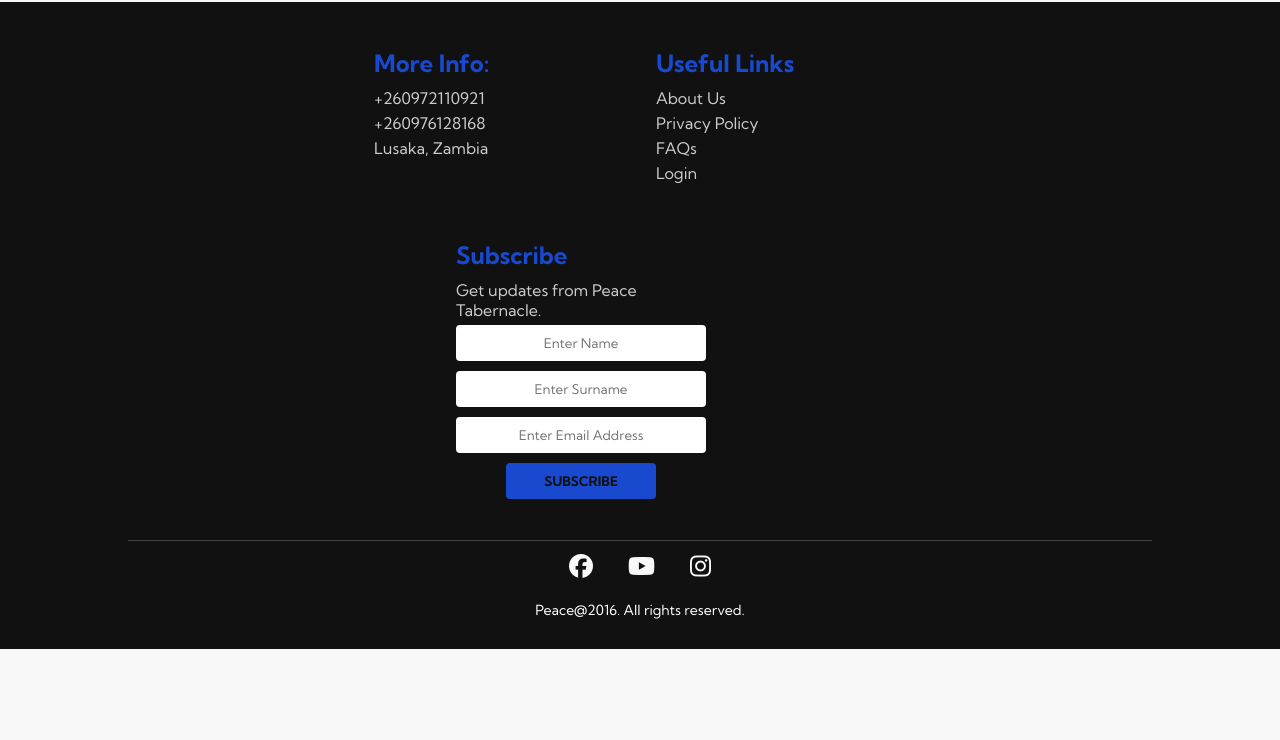
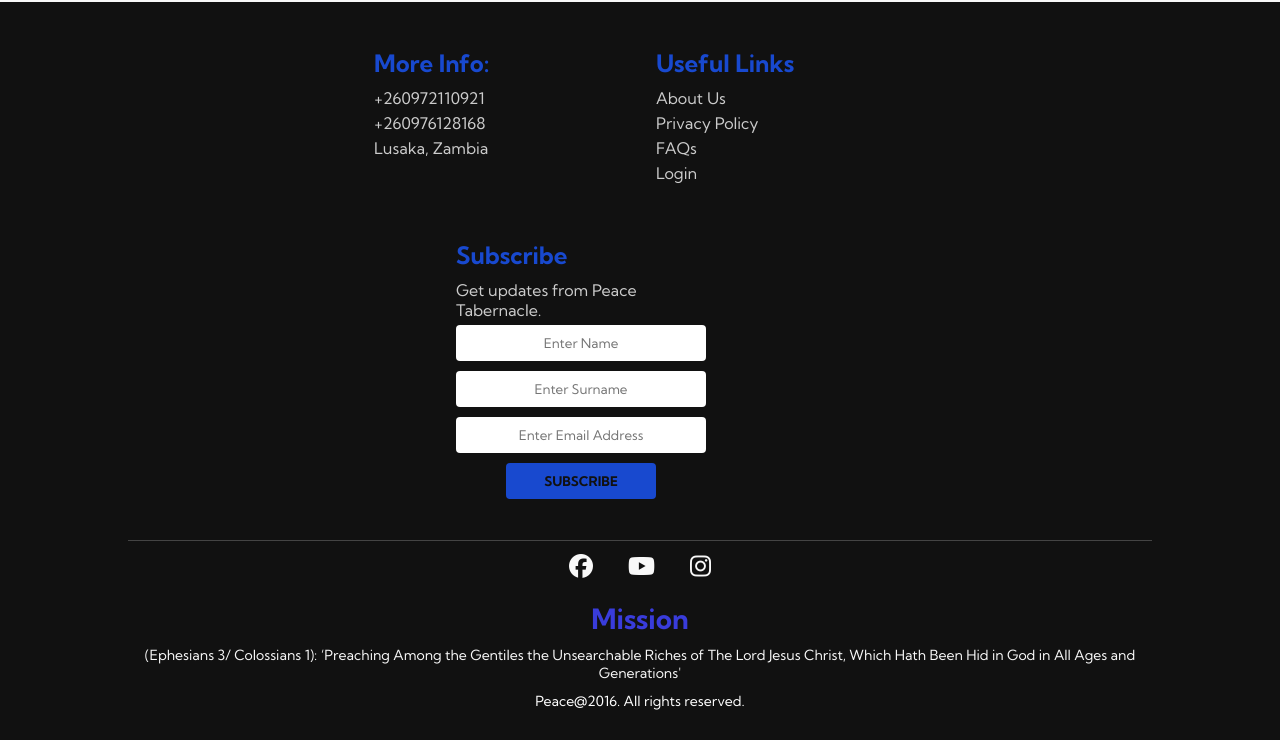
Before and after one commit to Peace-Tabernacle/peacetabernacle, a website: page index.html in a window 1280 px wide. Shown: the part 6317-7057 px from the top of the page. Before the commit the page ends 6966 px from the top, so only its background shows below. Drawn offline with Linux system fonts and the light colour scheme.

Commit message:
Updates in modified index.html

```diff
--- a/index.html
+++ b/index.html
@@ -732,7 +732,10 @@
 
     <!-- Copyright Section -->
     <div class="website__rights">
+        <h1>Mission</h1>
+        <p>(Ephesians 3/ Colossians 1): ‘Preaching Among the Gentiles the Unsearchable Riches of The Lord Jesus Christ, Which Hath Been Hid in God in All Ages and Generations'</p>
         Peace@2016. All rights reserved.
+
     </div>
 </div>
 
@@ -777,6 +780,16 @@
 
     .footer__link--items a:hover {
         color: #fff;
+    }
+
+    .website__rights p {
+        color: #f8f8f8;
+        margin-bottom: 10px;
+    }
+
+    .website__rights h1 {
+        color: #393cdb;
+        margin-bottom: 10px;
     }
     /* Subscribe Box */
 
```
